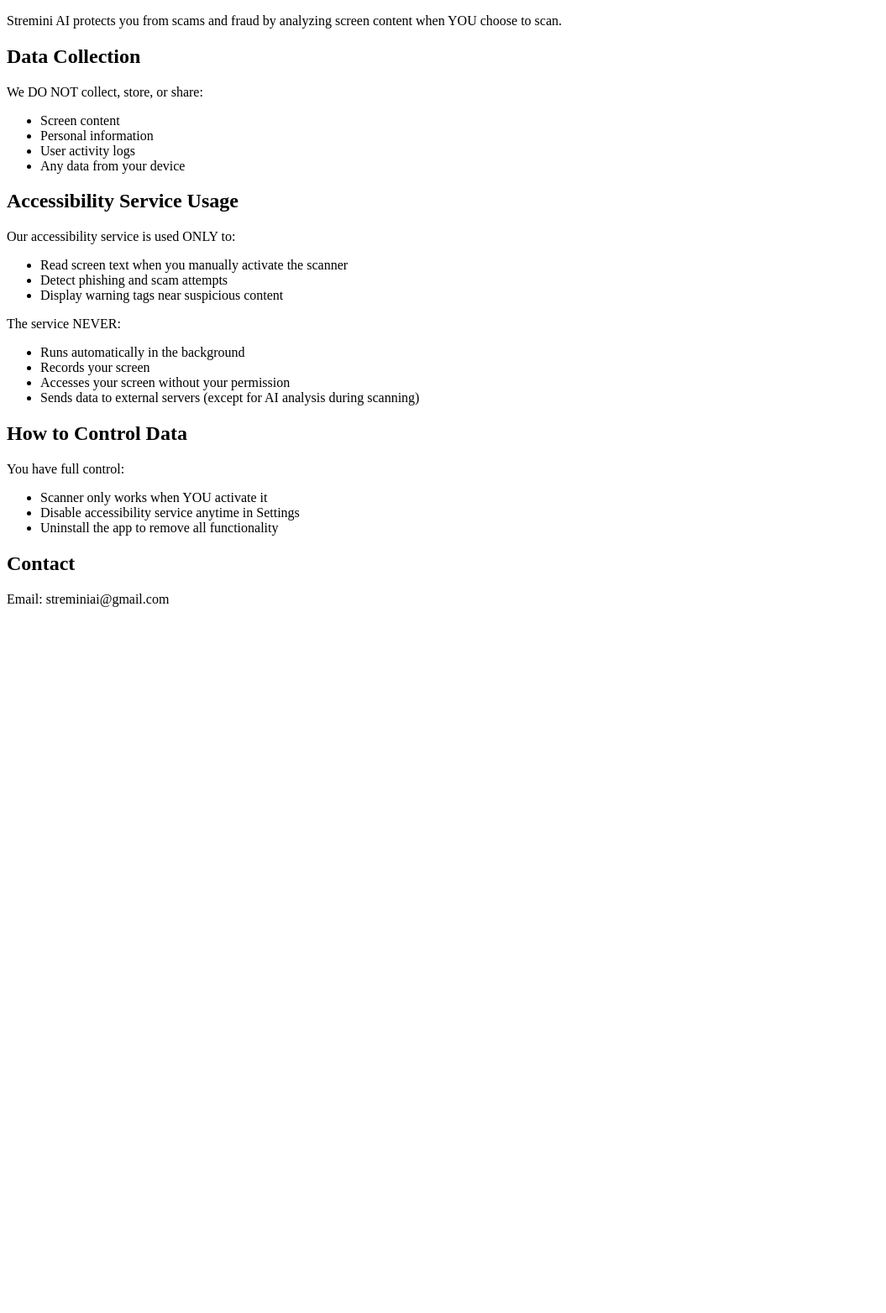
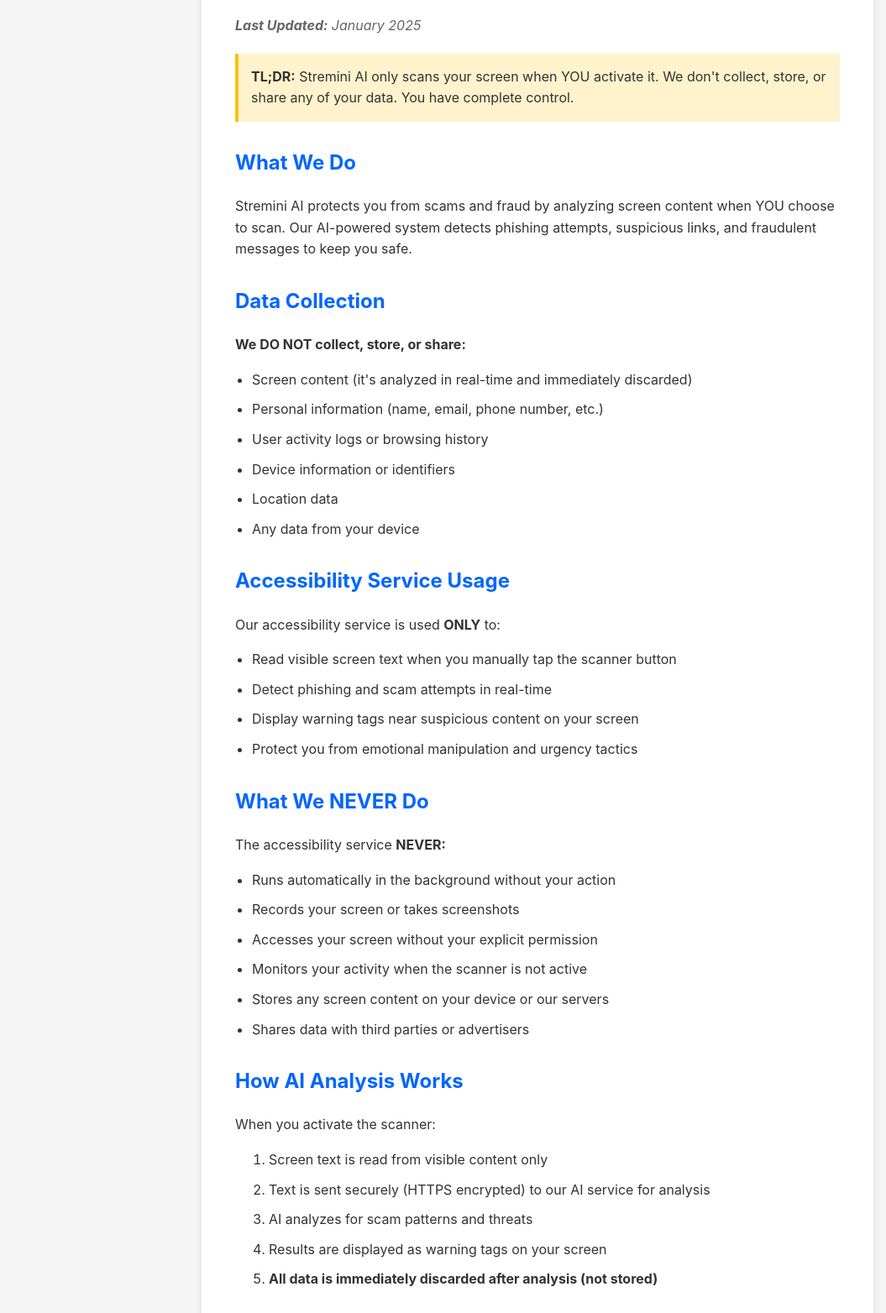
Before and after one commit to streminiai/privacy_policy.html, a plain HTML site: page privacy_policy.html in a window 1280 px wide. Shown: the part 149-1713 px from the top of the page at 84% size, without its empty margins (0-1055 px from the left). Before the commit the page ends 888 px from the top, so only its background shows below. Drawn offline with Linux system fonts and the light colour scheme.

Commit message:
Update privacy_policy.html

```diff
--- a/privacy_policy.html
+++ b/privacy_policy.html
@@ -1,49 +1,168 @@
 <!DOCTYPE html>
-<html>
+<html lang="en">
 <head>
+    <meta charset="UTF-8">
+    <meta name="viewport" content="width=device-width, initial-scale=1.0">
     <title>Stremini AI Privacy Policy</title>
+    <style>
+        body {
+            font-family: -apple-system, BlinkMacSystemFont, 'Segoe UI', Roboto, Oxygen, Ubuntu, Cantarell, sans-serif;
+            line-height: 1.6;
+            max-width: 800px;
+            margin: 0 auto;
+            padding: 20px;
+            color: #333;
+            background-color: #f5f5f5;
+        }
+        .container {
+            background: white;
+            padding: 40px;
+            border-radius: 10px;
+            box-shadow: 0 2px 10px rgba(0,0,0,0.1);
+        }
+        h1 {
+            color: #23A6E2;
+            border-bottom: 3px solid #23A6E2;
+            padding-bottom: 10px;
+        }
+        h2 {
+            color: #0066FF;
+            margin-top: 30px;
+        }
+        ul {
+            padding-left: 20px;
+        }
+        li {
+            margin: 10px 0;
+        }
+        .date {
+            color: #666;
+            font-style: italic;
+        }
+        .contact {
+            background: #f0f8ff;
+            padding: 15px;
+            border-radius: 5px;
+            margin-top: 20px;
+        }
+        .highlight {
+            background: #fff3cd;
+            padding: 15px;
+            border-left: 4px solid #ffc107;
+            margin: 20px 0;
+        }
+    </style>
 </head>
 <body>
+    <div class="container">
         <h1>Privacy Policy for Stremini AI</h1>
-    <p><strong>Last Updated:</strong> 2025</p>
+        <p class="date"><strong>Last Updated:</strong> January 2025</p>
+
+        <div class="highlight">
+            <strong>TL;DR:</strong> Stremini AI only scans your screen when YOU activate it. We don't collect, store, or share any of your data. You have complete control.
+        </div>
 
         <h2>What We Do</h2>
-    <p>Stremini AI protects you from scams and fraud by analyzing screen content when YOU choose to scan.</p>
+        <p>Stremini AI protects you from scams and fraud by analyzing screen content when YOU choose to scan. Our AI-powered system detects phishing attempts, suspicious links, and fraudulent messages to keep you safe.</p>
 
         <h2>Data Collection</h2>
-    <p>We DO NOT collect, store, or share:</p>
+        <p><strong>We DO NOT collect, store, or share:</strong></p>
         <ul>
-        <li>Screen content</li>
-        <li>Personal information</li>
-        <li>User activity logs</li>
+            <li>Screen content (it's analyzed in real-time and immediately discarded)</li>
+            <li>Personal information (name, email, phone number, etc.)</li>
+            <li>User activity logs or browsing history</li>
+            <li>Device information or identifiers</li>
+            <li>Location data</li>
             <li>Any data from your device</li>
         </ul>
 
         <h2>Accessibility Service Usage</h2>
-    <p>Our accessibility service is used ONLY to:</p>
+        <p>Our accessibility service is used <strong>ONLY</strong> to:</p>
         <ul>
-        <li>Read screen text when you manually activate the scanner</li>
-        <li>Detect phishing and scam attempts</li>
-        <li>Display warning tags near suspicious content</li>
+            <li>Read visible screen text when you manually tap the scanner button</li>
+            <li>Detect phishing and scam attempts in real-time</li>
+            <li>Display warning tags near suspicious content on your screen</li>
+            <li>Protect you from emotional manipulation and urgency tactics</li>
         </ul>
 
-    <p>The service NEVER:</p>
+        <h2>What We NEVER Do</h2>
+        <p>The accessibility service <strong>NEVER:</strong></p>
         <ul>
-        <li>Runs automatically in the background</li>
-        <li>Records your screen</li>
-        <li>Accesses your screen without your permission</li>
-        <li>Sends data to external servers (except for AI analysis during scanning)</li>
+            <li>Runs automatically in the background without your action</li>
+            <li>Records your screen or takes screenshots</li>
+            <li>Accesses your screen without your explicit permission</li>
+            <li>Monitors your activity when the scanner is not active</li>
+            <li>Stores any screen content on your device or our servers</li>
+            <li>Shares data with third parties or advertisers</li>
         </ul>
 
+        <h2>How AI Analysis Works</h2>
+        <p>When you activate the scanner:</p>
+        <ol>
+            <li>Screen text is read from visible content only</li>
+            <li>Text is sent securely (HTTPS encrypted) to our AI service for analysis</li>
+            <li>AI analyzes for scam patterns and threats</li>
+            <li>Results are displayed as warning tags on your screen</li>
+            <li><strong>All data is immediately discarded after analysis (not stored)</strong></li>
+        </ol>
+
         <h2>How to Control Data</h2>
-    <p>You have full control:</p>
+        <p>You have <strong>full control</strong>:</p>
         <ul>
-        <li>Scanner only works when YOU activate it</li>
-        <li>Disable accessibility service anytime in Settings</li>
-        <li>Uninstall the app to remove all functionality</li>
+            <li><strong>Manual activation:</strong> Scanner only works when YOU tap the scanner button</li>
+            <li><strong>Disable anytime:</strong> Turn off accessibility service in Settings → Accessibility</li>
+            <li><strong>Uninstall:</strong> Remove the app completely to remove all functionality</li>
+            <li><strong>No background activity:</strong> App does nothing when not actively used</li>
         </ul>
 
-    <h2>Contact</h2>
-    <p>Email: streminiai@gmail.com </p>
+        <h2>Data Security</h2>
+        <ul>
+            <li>All communications use HTTPS encryption</li>
+            <li>No data is stored on our servers</li>
+            <li>No user accounts or registration required</li>
+            <li>No tracking or analytics installed</li>
+        </ul>
+
+        <h2>Third-Party Services</h2>
+        <p>We use the following third-party service:</p>
+        <ul>
+            <li><strong>Cloudflare Workers:</strong> Hosts our AI analysis backend
+                <ul>
+                    <li>Screen text is sent for analysis only when you scan</li>
+                    <li>Data is processed and immediately discarded</li>
+                    <li>No logs or storage of your data</li>
+                </ul>
+            </li>
+        </ul>
+
+        <h2>Children's Privacy</h2>
+        <p>Our app does not knowingly collect any information from children under 13 years of age. We recommend parental guidance for young users.</p>
+
+        <h2>Changes to This Policy</h2>
+        <p>We may update this privacy policy from time to time. We will notify users of any changes by updating the "Last Updated" date at the top of this policy.</p>
+
+        <h2>Your Rights</h2>
+        <p>Since we don't collect or store any personal data, there is no data to:</p>
+        <ul>
+            <li>Request access to</li>
+            <li>Request deletion of</li>
+            <li>Request correction of</li>
+            <li>Request portability of</li>
+        </ul>
+        <p>You maintain complete control by simply not using the scanner feature or uninstalling the app.</p>
+
+        <div class="contact">
+            <h2>Contact Us</h2>
+            <p>If you have any questions about this Privacy Policy or our practices, please contact us:</p>
+            <p><strong>Email:</strong> <a href="mailto:streminiai@gmail.com">streminiai@gmail.com</a></p>
+            <p><strong>App Name:</strong> Stremini AI</p>
+            <p><strong>Developer:</strong> Stremini AI Developers</p>
+        </div>
+
+        <hr style="margin-top: 40px; border: none; border-top: 1px solid #ddd;">
+        <p style="text-align: center; color: #666; font-size: 14px;">
+            © 2025 Stremini AI. Built with transparency and privacy in mind.
+        </p>
+    </div>
 </body>
 </html>
```
Lines whose indentation alone changed are shown as unchanged.
